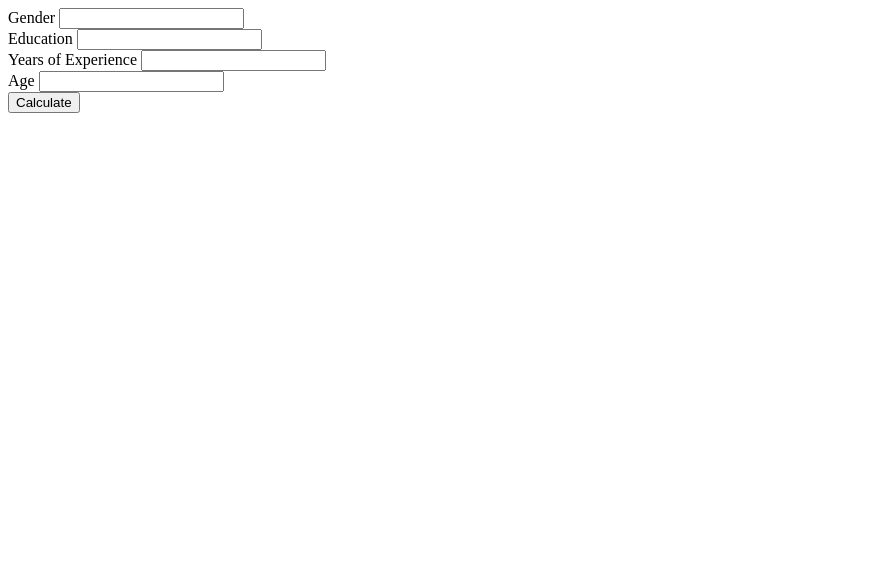
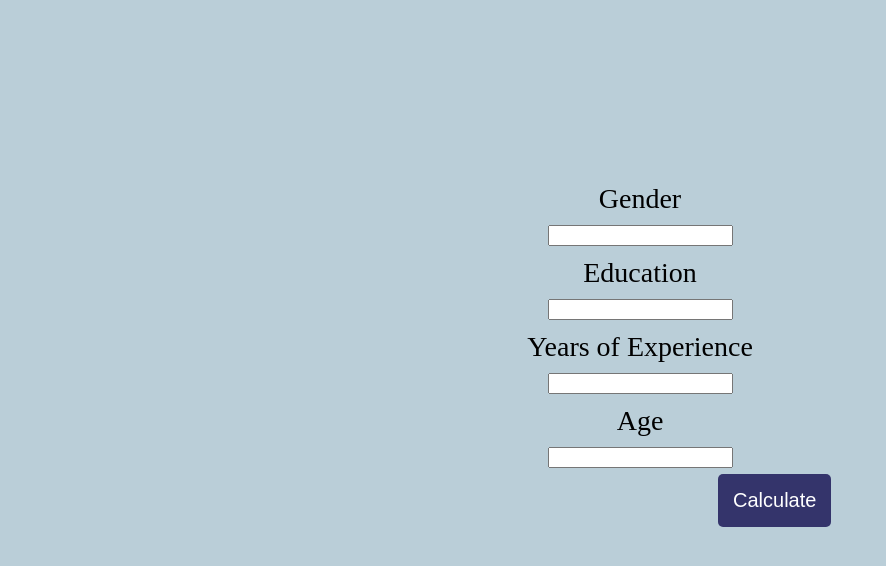
Before and after one commit to fizakhan90/Pay_Gap_Calculator, a plain HTML site: page index.html in a window 1280 px wide. Shown: the whole page, without its empty margins (0-886 px from the left). Drawn offline with Linux system fonts and the light colour scheme.

Commit message:
added more

```diff
--- a/index.css
+++ b/index.css
@@ -1,4 +1,37 @@
 .box{
     display: block;
     justify-content: space-between;
+    text-align: center;
+    padding-top:170px;
+
 }
+
+.input-container{
+    padding: 5px;
+    text-align: center;
+    color: black;
+    font-size: 28px;
+}
+
+.BoxAlign{
+    text-align: center;
+    border-radius: 10px;
+
+}
+
+.Button{
+    background-color: rgb(52, 52, 107);
+    color: white;
+    padding: 15px;
+    font-size: 20px;
+    border: none;
+    border-radius: 5px;
+    transition: opacity 0.15s;
+    cursor: pointer;
+    margin-left: 710px;
+
+}
+ .Button:hover{
+    background-color: rgb(52, 52, 107);
+    opacity:0.7;
+ }
--- a/index.html
+++ b/index.html
@@ -6,26 +6,26 @@
     <link rel="stylesheet" href="index.css">
     <title>Pay Gap Calculator</title>
 </head>
-<body>
+<body style="background-color:rgb(186, 206, 216);">
     <div class="box">
         <div class="input-container">
-        <label for="gender" >Gender</label>
-        <input type="text" id="gender" name="gender">
+            <label for="gender">Gender</label>
+            <div class="BoxAlign"><input type="text" id="gender" name="gender"></div>
         </div>
         <div class="input-container">
             <label for="education" >Education</label>
-        <input type="text" id="education" name="education">
+            <div class="BoxAlign"><input type="text" id="education" name="education"></div>
         </div>
         <div class="input-container">
             <label for="experience" >Years of Experience</label>
-        <input type="text" id="experience" name="experience">
+            <div class="BoxAlign"><input type="text" id="experience" name="experience"></div>
         </div>
         <div class="input-container">
             <label for="age" >Age</label>
-        <input type="text" id="age" name="age">
+            <div class="BoxAlign"><input type="text" id="age" name="age"></div>
         </div>
     </div>
-    <button id="getData">Calculate</button>
+    <button class="Button" id="getData">Calculate</button>
     <script src="script.js"></script>
 </body>
 </html>
```
Also changed, not shown: 1 other file. Lines whose indentation alone changed are shown as unchanged.
